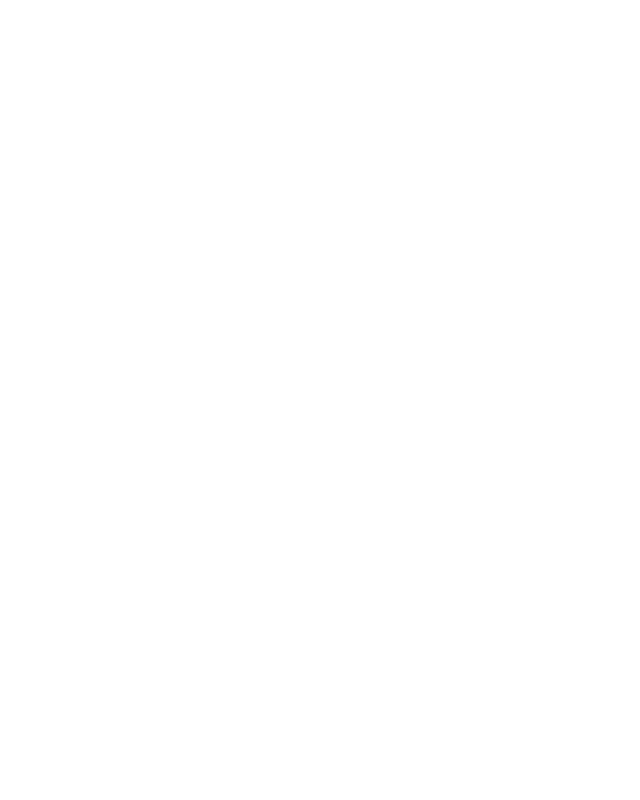
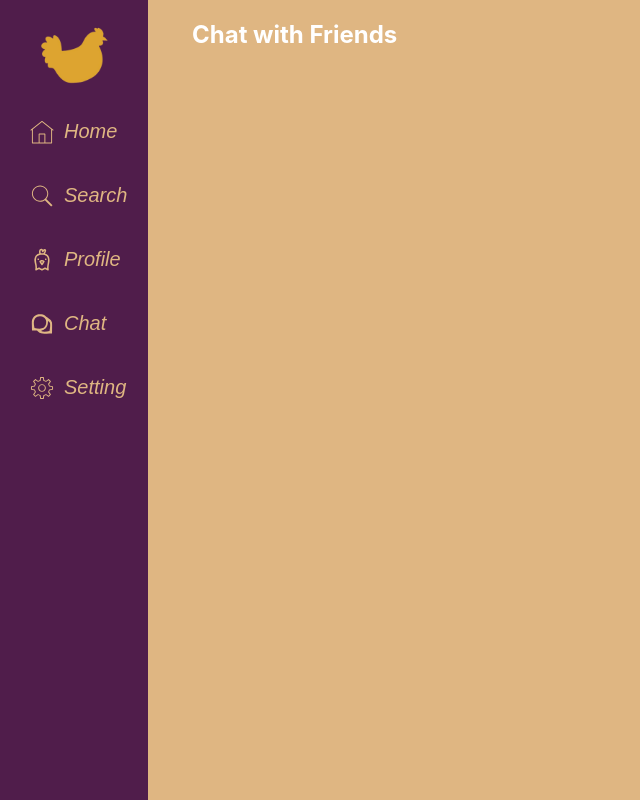
Before and after one commit to VTiS15/Chicker, a React (Create React App) app in the folder chicker/: page /Chat in a window 1280 px wide. Before the commit this address had no page. Shown: the whole page, without its empty margins (0-640 px from the left). Built offline with nearby package versions, Linux system fonts and the light colour scheme.

Commit message:
Added Chat page

```diff
--- a/chicker/src/App.js
+++ b/chicker/src/App.js
@@ -6,6 +6,7 @@
 import RegistrartionPage from "./Frontend/Pages/RegistrationPage";
 import SearchPage from "./Frontend/Pages/SearchPage";
 import SettingPage from "./Frontend/Pages/SettingPage";
+import ChatPage from "./Frontend/Pages/ChatPage";
 import Home from "./Frontend/Pages/Home";
 
 export default function App() {
@@ -18,6 +19,7 @@
           <Route path="/Registrartion" element={<RegistrartionPage />} />
           <Route path="/Search" element={<SearchPage />} />
           <Route path="/Setting" element={<SettingPage />} />
+          <Route path="/Chat" element={<ChatPage />} />
         </Route>
       </Routes>
     </BrowserRouter>
--- /dev/null
+++ b/chicker/src/Frontend/Pages/ChatPage.css
@@ -0,0 +1,12 @@
+.ChatPage {
+  background-color: #dfb682;
+  height: 100vh;
+  width: 300vh;
+  position: fixed;
+  padding-left: 15%;
+  align-items: center;
+}
+
+h2 {
+  color: white;
+}
--- /dev/null
+++ b/chicker/src/Frontend/Pages/ChatPage.js
@@ -0,0 +1,13 @@
+import Sidebar from "../components/sidebar";
+import "./ChatPage.css";
+
+export default function ChatPage() {
+  return (
+    <>
+      <Sidebar />
+      <div className="ChatPage">
+        <h2>Chat with Friends</h2>
+      </div>
+    </>
+  );
+}
--- a/chicker/src/Frontend/Pages/SettingPage.js
+++ b/chicker/src/Frontend/Pages/SettingPage.js
@@ -1,13 +1,16 @@
 import Sidebar from "../components/sidebar";
 import "./SettingPage.css";
 
+export function textstyle() {
+  var style = { fontFamily: "Courier New" };
+  return style;
+}
+
 export default function SettingPage() {
-  const textstyle = { fontFamily: "Courier New" };
-
   return (
     <>
       <Sidebar />
-      <div className="SettingPage" style={textstyle}>
+      <div className="SettingPage" style={textstyle()}>
         <h1>SETTINGS</h1>
         <a id="Profile"></a>
         <a id="Security"></a>
@@ -82,6 +85,7 @@
               <input className="Submit" type="submit" value="Submit"></input>
             </form>
           </section>
+
           <section className="Security BaseLayers" id={"security"}>
             <h2>Security</h2>
             <form className="SecurityForm">
@@ -102,6 +106,7 @@
               <br />
             </form>
           </section>
+
           <section className="Theme BaseLayers" id={"theme"}>
             <h2>Theme</h2>
             <p>Changing Theme/Text style</p>
@@ -113,7 +118,6 @@
                 <div>Light</div>
                 <div>Dark</div>
               </label>
-
               <label>Font style</label>
               <br />
               <select>
--- a/chicker/src/Frontend/components/sidebar.js
+++ b/chicker/src/Frontend/components/sidebar.js
@@ -31,10 +31,12 @@
         <img className="icon" src={profile} alt="Home" />
         <span className="button-text">Profile</span>
       </button>
-      <button className="sidebar-button">
-        <img className="icon" src={chat} alt="Home" />
-        <span className="button-text">Chat</span>
-      </button>
+      <Link to="/Chat" style={linkstyle}>
+        <button className="sidebar-button">
+          <img className="icon" src={chat} alt="Home" />
+          <span className="button-text">Chat</span>
+        </button>
+      </Link>
       <Link to="/Setting" style={linkstyle}>
         <button className="sidebar-button">
           <img className="icon" src={setting} alt="Home" />
```
